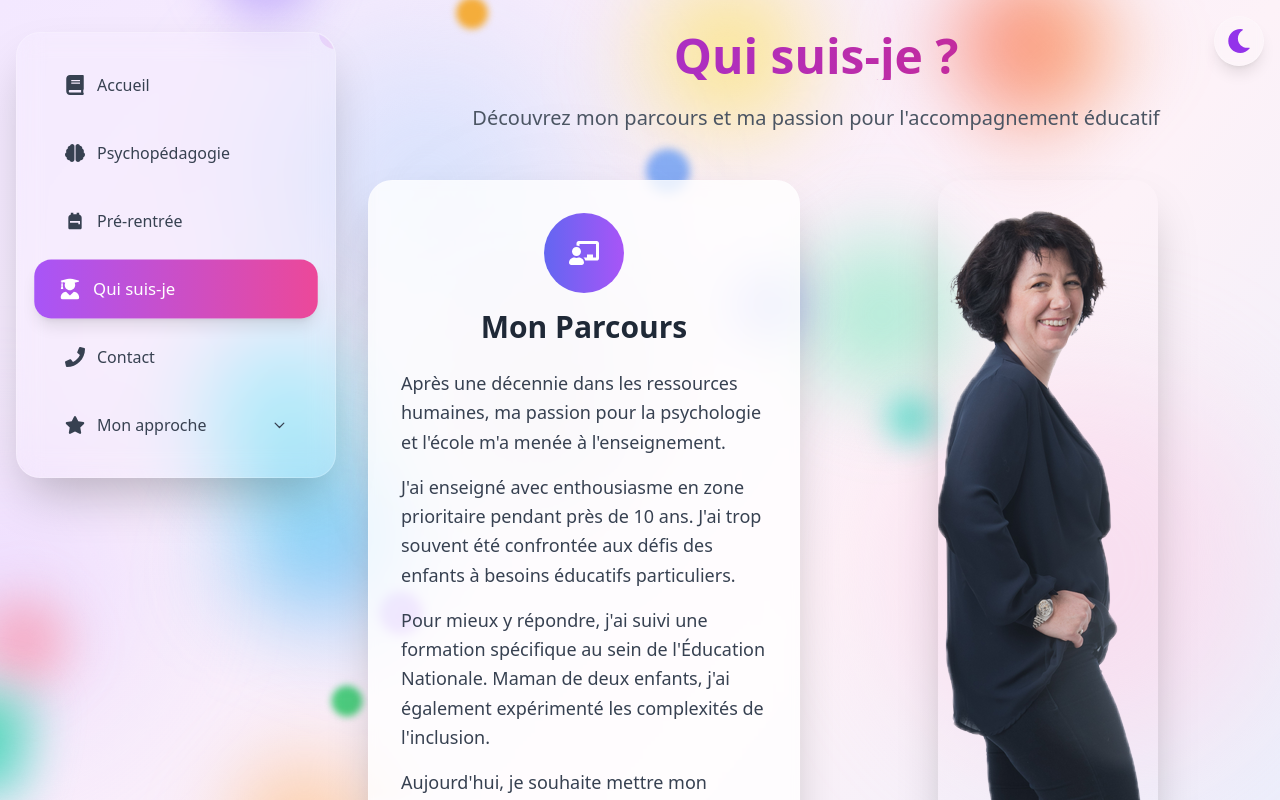
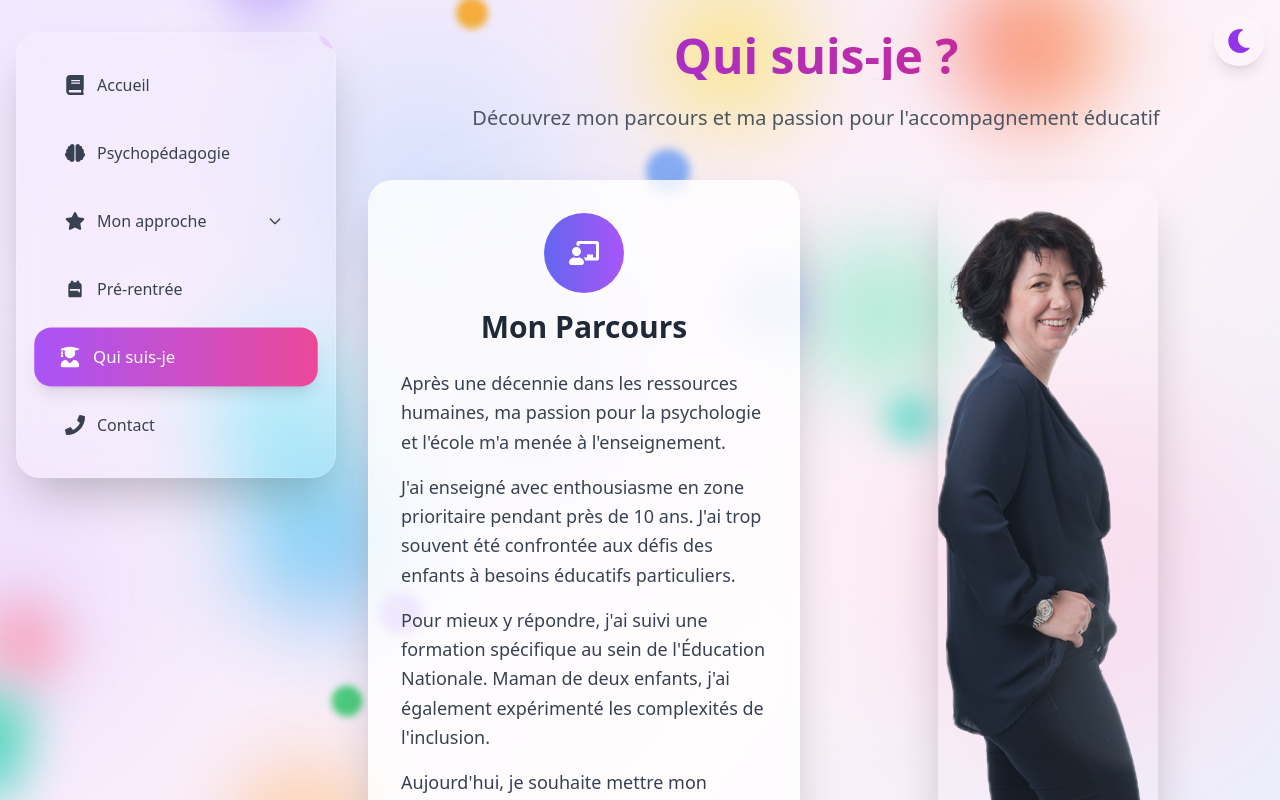
Before and after one commit to NoamFav/Psycho, a React (Vite) app: page /#/who in a window 1280 px wide. Shown: the top 800 px of the page. Built offline with nearby package versions, Linux system fonts and the light colour scheme.

Commit message:
feat(Menu): Add bottom menu items for pré-rentrée, qui suis-je and Contact

```diff
--- a/src/components/App.jsx
+++ b/src/components/App.jsx
@@ -468,9 +468,12 @@ const Menu = () => {
   const menuItems = [
     { to: "/", icon: FaBook, label: "Accueil", delay: "0ms" },
     { to: "/psycho", icon: FaBrain, label: "Psychopédagogie", delay: "100ms" },
-    { to: "/pre", icon: MdBackpack, label: "Pré-rentrée", delay: "200ms" },
-    { to: "/who", icon: FaUserGraduate, label: "Qui suis-je", delay: "300ms" },
-    { to: "/contacts", icon: FaPhone, label: "Contact", delay: "400ms" },
+  ];
+
+  const bottomMenuItems = [
+    { to: "/pre", icon: MdBackpack, label: "Pré-rentrée", delay: "300ms" },
+    { to: "/who", icon: FaUserGraduate, label: "Qui suis-je", delay: "400ms" },
+    { to: "/contacts", icon: FaPhone, label: "Contact", delay: "500ms" },
   ];
 
   const subMenuItems = [
@@ -533,11 +536,11 @@ const Menu = () => {
         <div
           className={`bg-white/10 dark:bg-gray-800/30 backdrop-blur-md rounded-3xl border border-white/20 dark:border-gray-700/20 p-6 shadow-2xl dark:shadow-gray-900/50 transition-all duration-700 ${
             mobileMenuOpen ? "animate-slideInDown" : ""
-          }`}
+          } overflow-visible`}
         >
           <ul className="space-y-3">
-            {/* Regular Menu Items */}
-            {menuItems.map((item) => (
+            {/* Top Menu Items */}
+            {menuItems.map((item, index) => (
               <li
                 key={item.to}
                 className={`transform transition-all duration-500 ${
@@ -579,33 +582,43 @@ const Menu = () => {
               </li>
             ))}
 
-            {/* Dropdown Menu Item */}
+            {/* Mon Approche - Dropdown Menu Item */}
             <li
-              className="relative transform transition-all duration-500"
-              style={{ transitionDelay: "250ms" }}
+              className="relative transform transition-all duration-500 overflow-visible"
+              style={{ transitionDelay: "200ms" }}
               onMouseEnter={() => setHoveredItem("/approach")}
               onMouseLeave={() => setHoveredItem(null)}
             >
-              <div
-                onClick={toggleSubList}
-                className={`group w-full flex items-center justify-between px-6 py-4 rounded-2xl transition-all duration-500 transform hover:scale-105 active:scale-95 hover:bg-gradient-to-r hover:from-purple-600 hover:to-pink-600 dark:hover:from-purple-800 dark:hover:to-pink-300 hover:text-white cursor-pointer hover:shadow-xl ${
-                  isOpen
+              <NavLink
+                to="/approach"
+                className={({ isActive }) =>
+                  `group w-full flex items-center justify-between px-6 py-4 rounded-2xl transition-all duration-500 transform hover:scale-105 active:scale-95 hover:bg-gradient-to-r hover:from-purple-600 hover:to-pink-600 dark:hover:from-purple-800 dark:hover:to-pink-300 hover:text-white hover:shadow-xl ${
+                    isActive
                       ? "bg-gradient-to-r from-purple-500 to-pink-500 dark:from-purple-800 dark:to-pink-300 text-white shadow-lg scale-105"
                       : "text-gray-700 dark:text-gray-200 hover:shadow-md"
-                } ${hoveredItem === "/approach" ? "translate-x-2" : ""}`}
-              >
-                <div className="flex items-center w-full">
+                  } ${hoveredItem === "/approach" ? "translate-x-2" : ""}`
+                }
+              >
+                <div className="flex items-center flex-1">
                   <FaStar
                     className={`text-xl mr-3 transition-all duration-300 ${
                       hoveredItem === "/approach"
-                        ? "scale-125 rotate-12"
+                        ? "scale-125 rotate-180"
                         : "group-hover:scale-110"
-                    } ${isOpen ? "animate-spin" : ""}`}
+                    }`}
                   />
                   <span className="font-medium transition-all duration-300">
                     Mon approche
                   </span>
                 </div>
+                <button
+                  onClick={(e) => {
+                    e.preventDefault();
+                    e.stopPropagation();
+                    toggleSubList(e);
+                  }}
+                  className="p-1 rounded-lg hover:bg-white/20 transition-all duration-300"
+                >
                   <svg
                     className={`w-4 h-4 transition-all duration-500 ease-in-out ${
                       isOpen ? "rotate-180 scale-110" : "group-hover:scale-110"
@@ -621,18 +634,20 @@ const Menu = () => {
                       d="M19 9l-7 7-7-7"
                     />
                   </svg>
+                </button>
                 {hoveredItem === "/approach" && (
-                  <div className="ml-2 w-2 h-2 bg-white rounded-full animate-ping"></div>
+                  <div className="absolute right-3 top-1/2 transform -translate-y-1/2 w-2 h-2 bg-white rounded-full animate-ping"></div>
                 )}
-              </div>
+              </NavLink>
 
               {/* Submenu */}
               <div
-                className={`overflow-hidden transition-all duration-700 ease-in-out ${
-                  isOpen ? "max-h-96 opacity-100" : "max-h-0 opacity-0"
+                className={`relative transition-all duration-700 ease-in-out ${
+                  isOpen ? "max-h-96 opacity-100 mt-2" : "max-h-0 opacity-0"
                 }`}
               >
-                <ul className="ml-6 mt-2 space-y-2">
+                <div className="bg-white/5 dark:bg-gray-900/20 rounded-2xl border border-white/10 dark:border-gray-700/10 backdrop-blur-sm overflow-hidden">
+                  <ul className="p-2 space-y-1">
                     {subMenuItems.map((item) => (
                       <li
                         key={item.to}
@@ -650,7 +665,7 @@ const Menu = () => {
                         <NavLink
                           to={item.to}
                           className={({ isActive }) =>
-                          `group flex items-center px-6 py-3 rounded-xl transition-all duration-500 transform hover:scale-105 active:scale-95 hover:bg-gradient-to-r hover:from-pink-600 hover:to-purple-600 dark:hover:from-pink-300 dark:hover:to-purple-800 hover:text-white hover:shadow-lg ${
+                            `group flex items-center px-4 py-3 rounded-xl transition-all duration-500 transform hover:scale-105 active:scale-95 hover:bg-gradient-to-r hover:from-pink-600 hover:to-purple-600 dark:hover:from-pink-300 dark:hover:to-purple-800 hover:text-white hover:shadow-lg ${
                               isActive
                                 ? "bg-gradient-to-r from-pink-400 to-purple-400 dark:from-pink-300 dark:to-purple-800 text-white shadow-md scale-105"
                                 : "text-gray-600 dark:text-gray-300 hover:shadow-sm"
@@ -659,6 +674,53 @@ const Menu = () => {
                         >
                           <item.icon
                             className={`text-lg mr-3 transition-all duration-300 ${
+                              hoveredItem === item.to
+                                ? "scale-125 rotate-12"
+                                : "group-hover:scale-110"
+                            }`}
+                          />
+                          <span className="font-medium transition-all duration-300 text-sm">
+                            {item.label}
+                          </span>
+                          {hoveredItem === item.to && (
+                            <div className="ml-auto w-1.5 h-1.5 bg-white rounded-full animate-ping"></div>
+                          )}
+                        </NavLink>
+                      </li>
+                    ))}
+                  </ul>
+                </div>
+              </div>
+            </li>
+
+            {/* Bottom Menu Items */}
+            {bottomMenuItems.map((item) => (
+              <li
+                key={item.to}
+                className={`transform transition-all duration-500 ${
+                  mobileMenuOpen
+                    ? "translate-x-0 opacity-100"
+                    : "lg:translate-x-0 lg:opacity-100"
+                }`}
+                style={{
+                  transitionDelay: mobileMenuOpen ? item.delay : "0ms",
+                  animationDelay: item.delay,
+                }}
+                onMouseEnter={() => setHoveredItem(item.to)}
+                onMouseLeave={() => setHoveredItem(null)}
+              >
+                <NavLink
+                  to={item.to}
+                  className={({ isActive }) =>
+                    `group flex items-center px-6 py-4 rounded-2xl transition-all duration-500 transform hover:scale-105 active:scale-95 hover:bg-gradient-to-r hover:from-purple-600 hover:to-pink-600 dark:hover:from-purple-800 dark:hover:to-pink-300 hover:text-white hover:shadow-xl ${
+                      isActive
+                        ? "bg-gradient-to-r from-purple-500 to-pink-500 dark:from-purple-800 dark:to-pink-300 text-white shadow-lg scale-105"
+                        : "text-gray-700 dark:text-gray-200 hover:shadow-md"
+                    } ${hoveredItem === item.to ? "translate-x-2" : ""}`
+                  }
+                >
+                  <item.icon
+                    className={`text-xl mr-3 transition-all duration-300 ${
                       hoveredItem === item.to
                         ? "scale-125 rotate-12"
                         : "group-hover:scale-110"
@@ -668,14 +730,11 @@ const Menu = () => {
                     {item.label}
                   </span>
                   {hoveredItem === item.to && (
-                          <div className="ml-auto w-1.5 h-1.5 bg-white rounded-full animate-ping"></div>
+                    <div className="ml-auto w-2 h-2 bg-white rounded-full animate-ping"></div>
                   )}
                 </NavLink>
               </li>
             ))}
-                </ul>
-              </div>
-            </li>
           </ul>
 
           {/* Animated Background Elements */}
```
Lines whose indentation alone changed are shown as unchanged.
